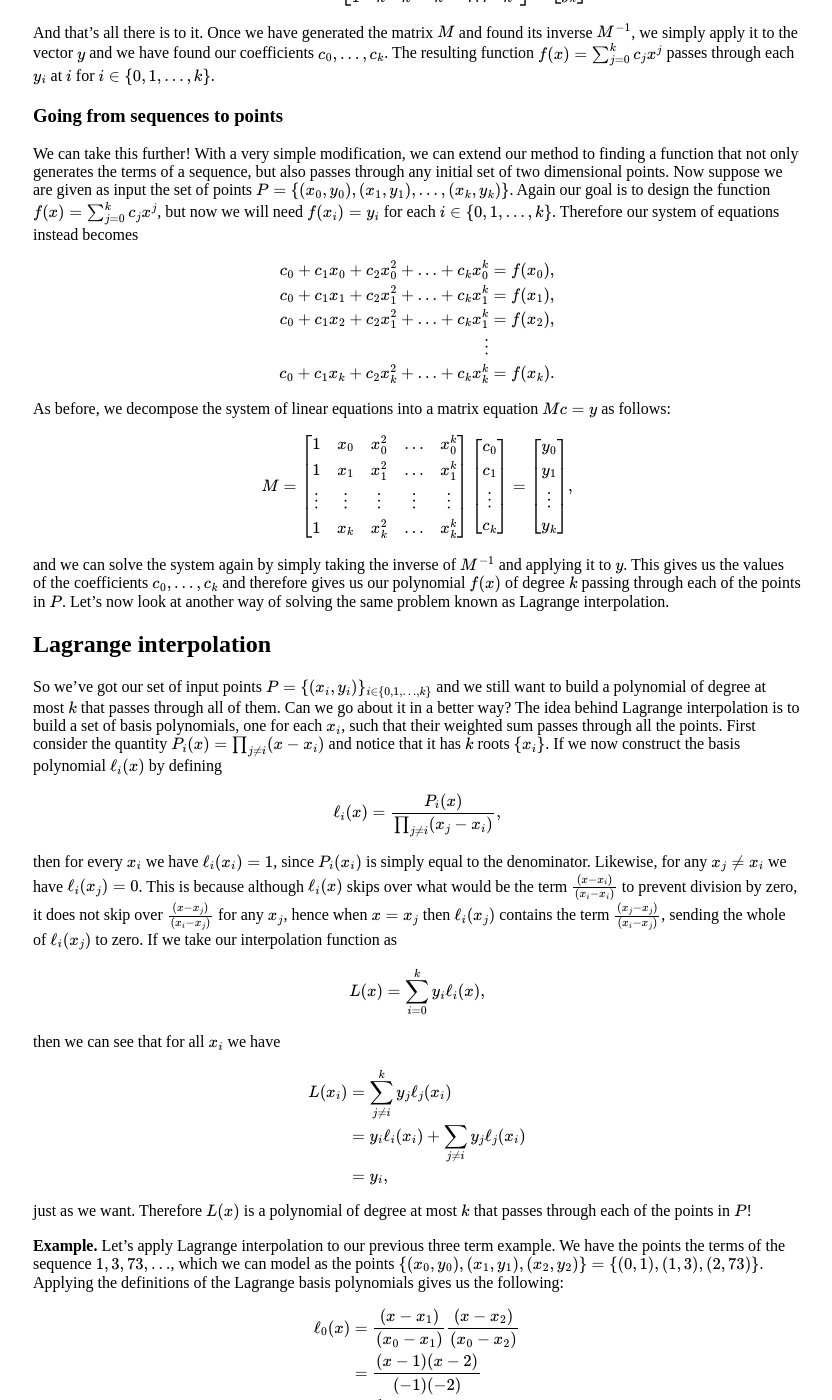
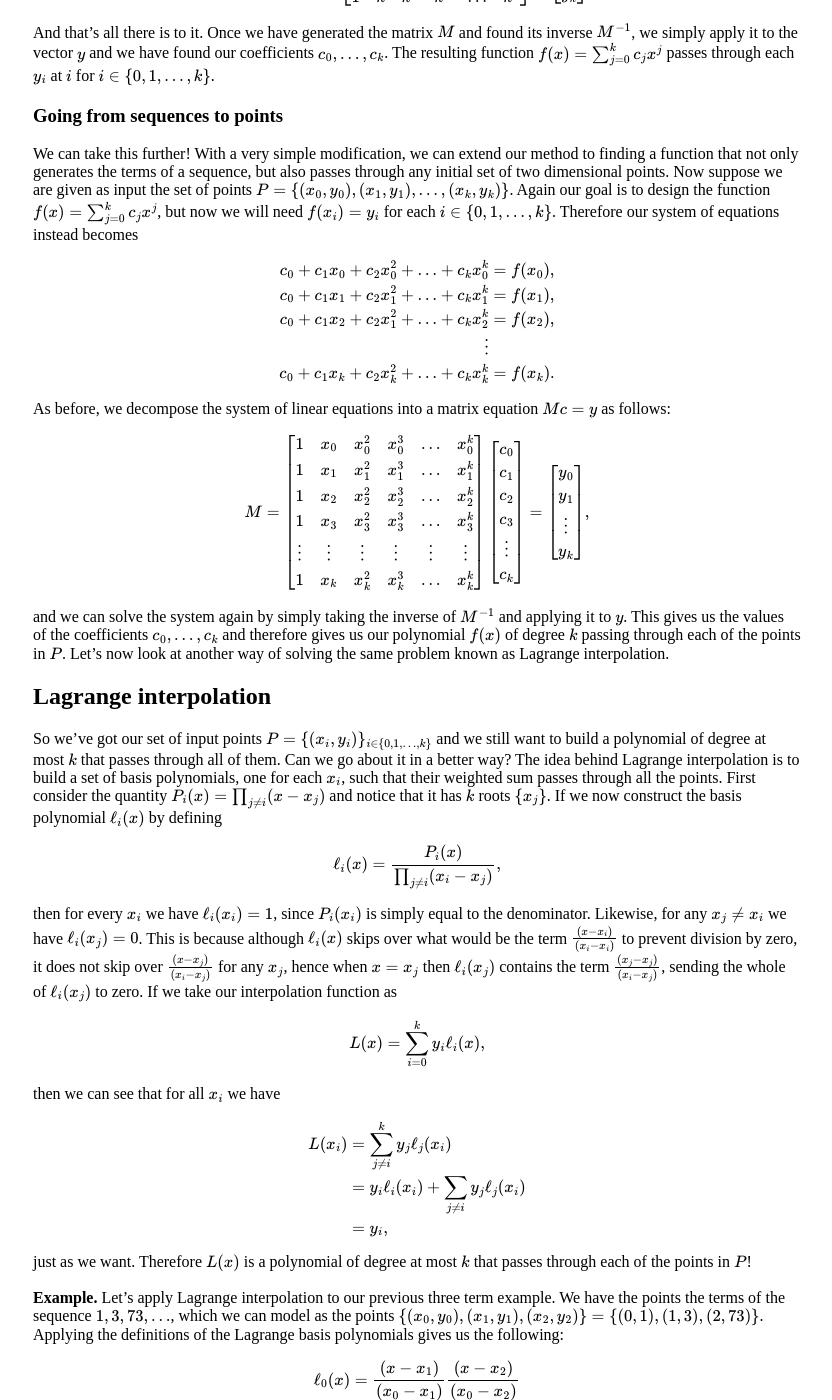
Before and after one commit to wombathead/wombathead.github.io, a Jekyll site: the page built from _posts/2022-05-11-polynomial-interpolation.md, in a window 1280 px wide and 1400 px high, scrolled down 2277 px. Shown: the whole window, without its empty margins (223-1055 px from the left). Built offline with Jekyll 4.4.1, drawn with Linux system fonts in a browser that asks for light colours.

Commit message:
sneaky latex fix

```diff
--- a/_posts/2022-05-11-polynomial-interpolation.md
+++ b/_posts/2022-05-11-polynomial-interpolation.md
@@ -210,7 +210,7 @@ $$
 \begin{align*}
 c_0 + c_1 x_0 + c_2 x_0^2 + \ldots + c_k x_0^k &= f(x_0) ,\\
 c_0 + c_1 x_1 + c_2 x_1^2 + \ldots + c_k x_1^k &= f(x_1) ,\\
-c_0 + c_1 x_2 + c_2 x_1^2 + \ldots + c_k x_1^k &= f(x_2) ,\\
+c_0 + c_1 x_2 + c_2 x_1^2 + \ldots + c_k x_2^k &= f(x_2) ,\\
 \vdots \\
 c_0 + c_1 x_k + c_2 x_k^2 + \ldots + c_k x_k^k &= f(x_k) .
 \end{align*}
@@ -221,14 +221,18 @@ As before, we decompose the system of linear equations into a matrix equation $$
 $$
 M =
 \begin{bmatrix}
-1 & x_0 & x_0^2 & \ldots & x_0^k \\
-1 & x_1 & x_1^2 & \ldots & x_1^k \\
-\vdots & \vdots & \vdots & \vdots & \vdots \\
-1 & x_k & x_k^2 & \ldots & x_k^k
+1 & x_0 & x_0^2 & x_0^3 & \ldots & x_0^k \\
+1 & x_1 & x_1^2 & x_1^3 & \ldots & x_1^k \\
+1 & x_2 & x_2^2 & x_2^3 & \ldots & x_2^k \\
+1 & x_3 & x_3^2 & x_3^3 & \ldots & x_3^k \\
+\vdots & \vdots & \vdots & \vdots & \vdots & \vdots \\
+1 & x_k & x_k^2 & x_k^3 & \ldots & x_k^k
 \end{bmatrix}
 \begin{bmatrix}
 c_0 \\
 c_1 \\
+c_2 \\
+c_3 \\
 \vdots \\
 c_k
 \end{bmatrix}
@@ -251,10 +255,10 @@ Let's now look at another way of solving the same problem known as Lagrange inte
 So we've got our set of input points $$P = \{ (x_i,y_i) \}_{i \in \{ 0,1,\ldots,k \} }$$ and we still want to build a polynomial of degree at most $$k$$ that passes through all of them.
 Can we go about it in a better way?
 The idea behind Lagrange interpolation is to build a set of basis polynomials, one for each $$x_i$$, such that their weighted sum passes through all the points.
-First consider the quantity $$P_i(x) = \prod_{j \neq i} (x-x_i)$$ and notice that it has $$k$$ roots $$\{ x_i \}$$.
+First consider the quantity $$P_i(x) = \prod_{j \neq i} (x-x_j)$$ and notice that it has $$k$$ roots $$\{ x_j \}$$.
 If we now construct the basis polynomial $$\ell_i(x)$$ by defining
 
-$$ \ell_i(x) = \frac{ P_i(x) }{ \prod_{j \neq i} (x_j - x_i) } ,$$
+$$ \ell_i(x) = \frac{ P_i(x) }{ \prod_{j \neq i} (x_i - x_j) } ,$$
 
 then for every $$x_i$$ we have $$\ell_i(x_i) = 1$$, since $$P_i(x_i)$$ is simply equal to the denominator.
 Likewise, for any $$x_j \neq x_i$$ we have $$\ell_i(x_j) = 0$$.
```
